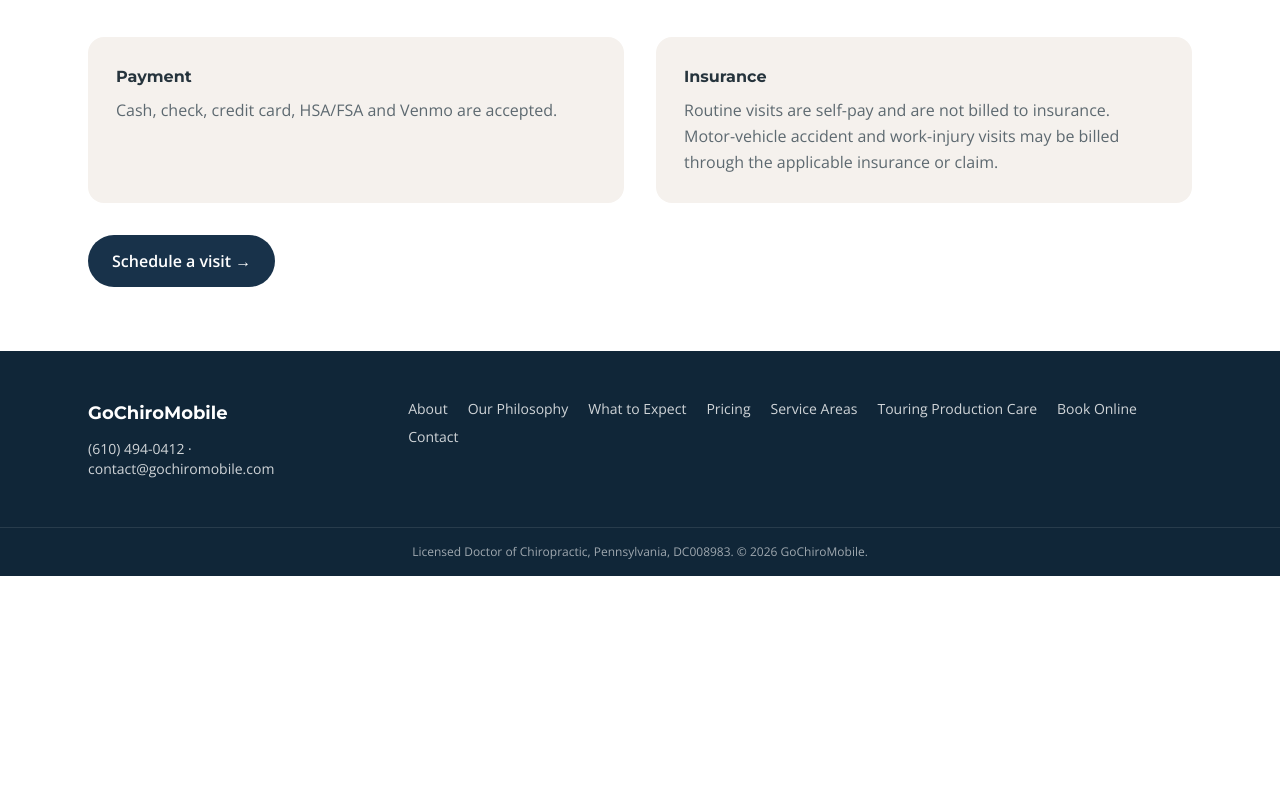
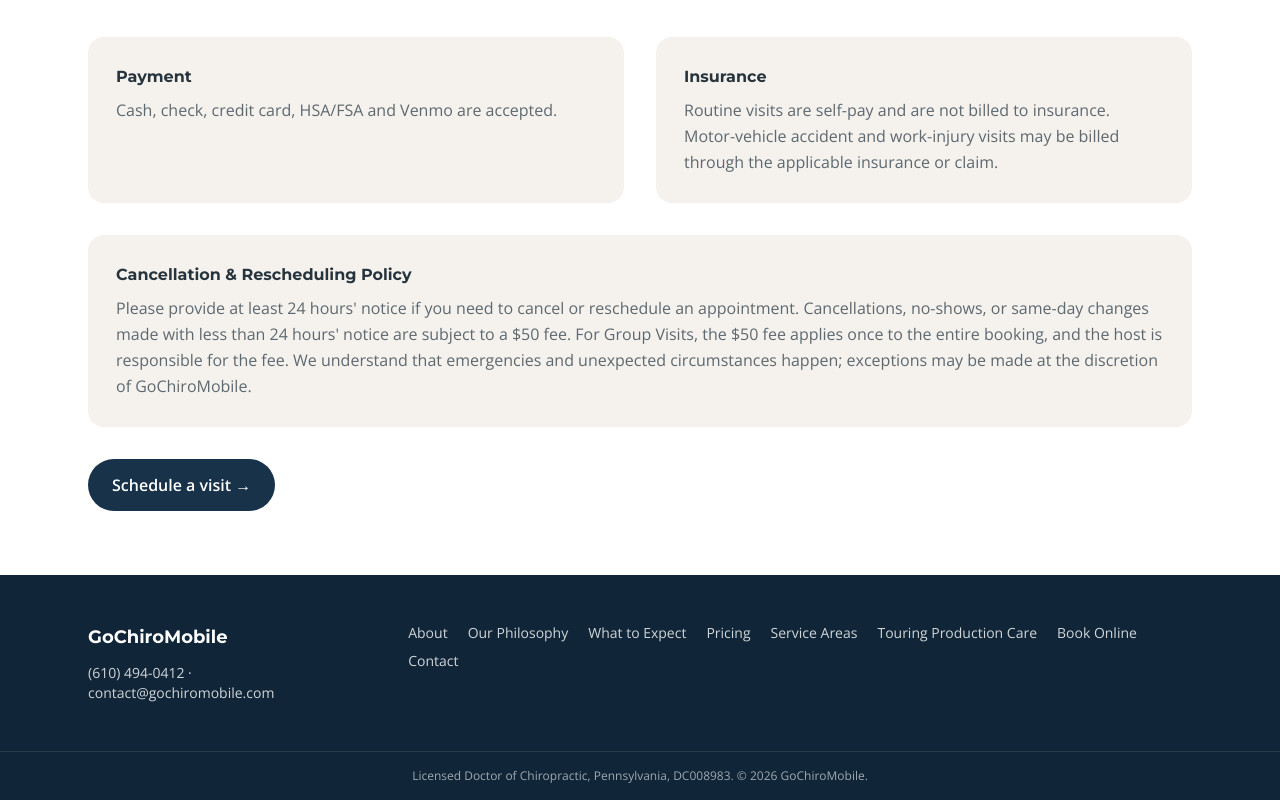
Before and after one commit to mybackcracker/gochiro-platform, a Next.js app: page /pricing in a window 1280 px wide. Shown: the part 1371-2171 px from the top of the page. Before the commit the page ends 1947 px from the top, so only its background shows below. Built offline with nearby package versions, Linux system fonts and the light colour scheme.

Commit message:
Add cancellation policy to pricing page

```diff
--- a/app/(marketing)/pricing/page.tsx
+++ b/app/(marketing)/pricing/page.tsx
@@ -22,12 +22,6 @@ export const metadata: Metadata = {
   description: "Know what your visit costs before you book.",
 };
 
-// Priority Visit (Accident / Work Injury) bills to insurance/claim, so it has
-// no fee to show here (covered under Insurance below instead). Group Visit
-// is priced per participant, not a fixed range, so it's covered in its own
-// section. Every other visit type currently offered by /book is listed,
-// pulling live from lib/gochiro.ts (VISITS) so this table can never go
-// stale relative to what /book actually charges.
 const PRICED_VISITS: VisitType[] = [
   "new-patient",
   "maintenance",
@@ -61,21 +55,15 @@ export default function PricingPage() {
             <table className="w-full border-collapse text-left">
               <thead>
                 <tr className="bg-cream">
-                  <th className="px-6 py-4 text-sm font-semibold uppercase tracking-wide text-muted">
-                    Visit
-                  </th>
-                  <th className="px-6 py-4 text-sm font-semibold uppercase tracking-wide text-muted">
-                    Price
-                  </th>
+                  <th className="px-6 py-4 text-sm font-semibold uppercase tracking-wide text-muted">Visit</th>
+                  <th className="px-6 py-4 text-sm font-semibold uppercase tracking-wide text-muted">Price</th>
                 </tr>
               </thead>
               <tbody className="divide-y divide-line">
                 {PRICED_VISITS.map((v) => (
                   <tr key={v}>
                     <td className="px-6 py-5 text-lg font-medium text-ink">{VISITS[v].label}</td>
-                    <td className="px-6 py-5 font-heading text-2xl font-bold text-navy">
-                      {priceRange(v)}
-                    </td>
+                    <td className="px-6 py-5 font-heading text-2xl font-bold text-navy">{priceRange(v)}</td>
                   </tr>
                 ))}
               </tbody>
@@ -97,12 +85,9 @@ export default function PricingPage() {
                 evaluation and treatment.
               </P>
               <p className="mt-4 max-w-md text-lg leading-relaxed text-muted">
-                The host is responsible for the total group fee. Your complete total is shown
-                before booking.
+                The host is responsible for the total group fee. Your complete total is shown before booking.
               </p>
-              <div className="mt-6">
-                <CTAButton href="/book?start=group">Book a Group Visit</CTAButton>
-              </div>
+              <div className="mt-6"><CTAButton href="/book?start=group">Book a Group Visit</CTAButton></div>
             </div>
             <div className="grid gap-4 sm:grid-cols-3">
               <div className="rounded-2xl border border-line bg-white p-6">
@@ -114,9 +99,7 @@ export default function PricingPage() {
                 <p className="mt-1 text-sm font-medium text-muted">per existing patient</p>
               </div>
               <div className="rounded-2xl border border-line bg-white p-6">
-                <p className="font-heading text-3xl font-bold text-navy">
-                  ${GROUP_VISIT_TRAVEL_FEE.standard}–${GROUP_VISIT_TRAVEL_FEE.premium}
-                </p>
+                <p className="font-heading text-3xl font-bold text-navy">${GROUP_VISIT_TRAVEL_FEE.standard}–${GROUP_VISIT_TRAVEL_FEE.premium}</p>
                 <p className="mt-1 text-sm font-medium text-muted">travel fee per group</p>
               </div>
             </div>
@@ -128,9 +111,7 @@ export default function PricingPage() {
         <Container>
           <div className="grid gap-8 sm:grid-cols-2">
             <Callout title="Payment">
-              <p className="text-base leading-relaxed text-muted">
-                Cash, check, credit card, HSA/FSA and Venmo are accepted.
-              </p>
+              <p className="text-base leading-relaxed text-muted">Cash, check, credit card, HSA/FSA and Venmo are accepted.</p>
             </Callout>
             <Callout title="Insurance">
               <p className="text-base leading-relaxed text-muted">
@@ -140,9 +121,19 @@ export default function PricingPage() {
             </Callout>
           </div>
 
-          <div className="mt-8">
-            <CTAButton href="/book-online">Schedule a visit →</CTAButton>
+          <div id="cancellation-policy" className="mt-8 scroll-mt-24">
+            <Callout title="Cancellation & Rescheduling Policy">
+              <p className="text-base leading-relaxed text-muted">
+                Please provide at least 24 hours&apos; notice if you need to cancel or reschedule an appointment.
+                Cancellations, no-shows, or same-day changes made with less than 24 hours&apos; notice are subject
+                to a $50 fee. For Group Visits, the $50 fee applies once to the entire booking, and the host is
+                responsible for the fee. We understand that emergencies and unexpected circumstances happen;
+                exceptions may be made at the discretion of GoChiroMobile.
+              </p>
+            </Callout>
           </div>
+
+          <div className="mt-8"><CTAButton href="/book-online">Schedule a visit →</CTAButton></div>
         </Container>
       </Section>
     </div>
```
